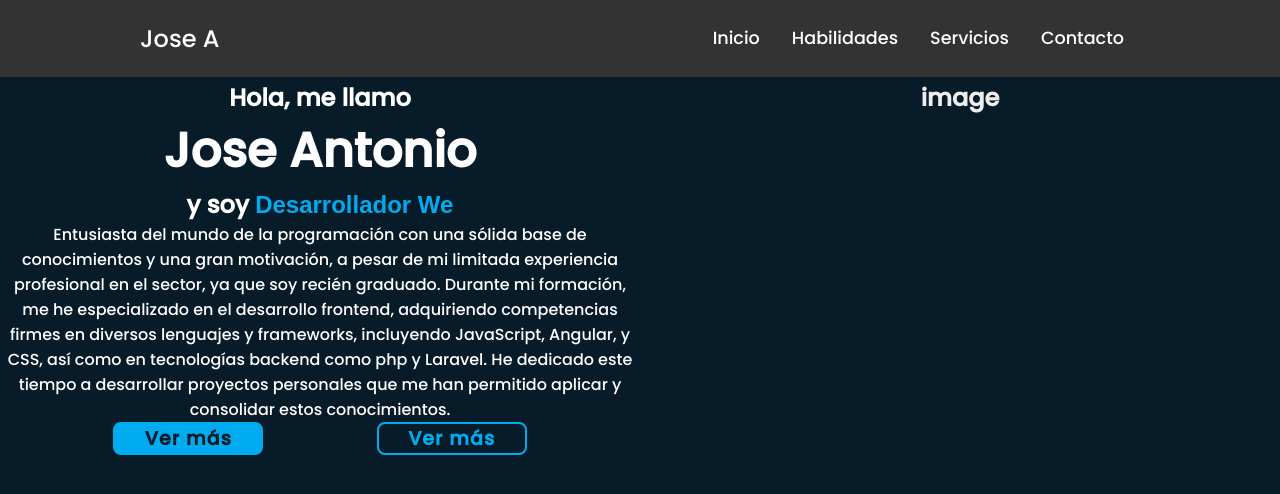
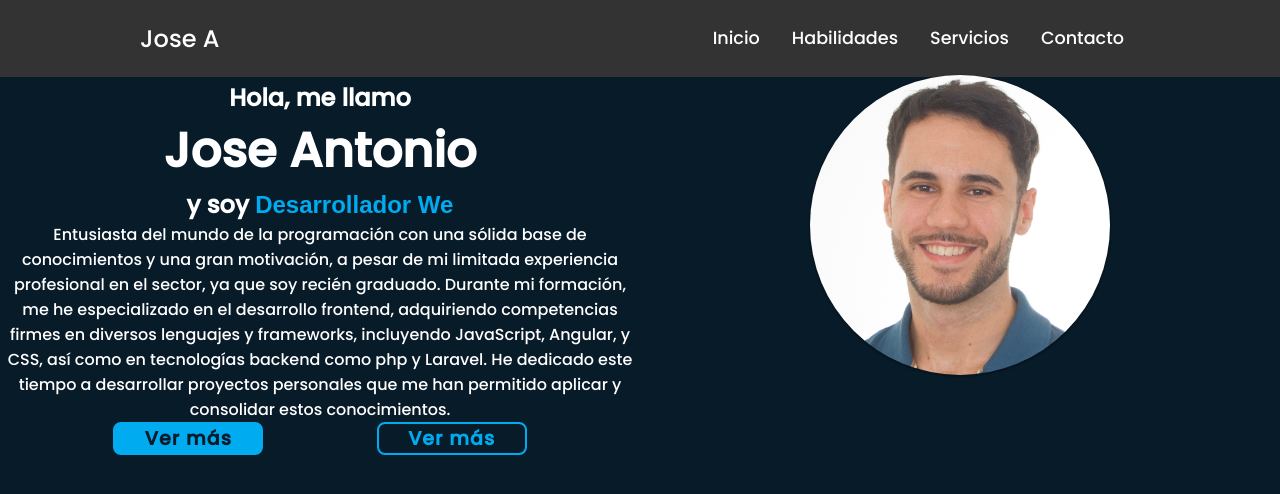
Before and after one commit to joseaholgado/Portfolio_react, a React (Create React App) app in the folder portfolio/: page / in a window 1280 px wide. Shown: the top 494 px of the page. Built offline with nearby package versions, Linux system fonts and the light colour scheme.

Commit message:
Upload: I create component MoveImage
-New component MoveImage
-New folder in assets with name image
-New file in styles with name _keyframes

```diff
--- a/portfolio/package.json
+++ b/portfolio/package.json
@@ -8,6 +8,7 @@
     "@testing-library/react": "^13.4.0",
     "@testing-library/user-event": "^13.5.0",
     "eslint": "^9.9.1",
+    "prop-types": "^15.8.1",
     "react": "^18.3.1",
     "react-dom": "^18.3.1",
     "react-scripts": "5.0.1",
--- a/portfolio/src/components/Navbar/Navbar.scss
+++ b/portfolio/src/components/Navbar/Navbar.scss
@@ -9,6 +9,7 @@
   padding: 1.3rem;
   position: fixed;
   width: 100%;
+
   &__logo{
 
    a {
--- a/portfolio/src/components/Section1/ButtonEffect/ButtonEffect.jsx
+++ b/portfolio/src/components/Section1/ButtonEffect/ButtonEffect.jsx
@@ -1,5 +1,6 @@
 import React from "react"
 import './ButtonEffect.scss'
+import PropTypes from 'prop-types'
 
 const ButtonEffect = ({ variant }) => {
     return (
@@ -8,5 +9,8 @@ const ButtonEffect = ({ variant }) => {
         </button>
     )
     }
-
+// Definely the prop for the component
+ButtonEffect.propTypes = {
+    variant: PropTypes.string
+}
 export default ButtonEffect
--- /dev/null
+++ b/portfolio/src/components/Section1/RotatingImage/MoveImage.scss
@@ -0,0 +1,27 @@
+@import '../../../styles/main.scss';
+
+
+   .moveImage{
+
+        &__central{
+            position: relative;
+            width: 100%;          /* La imagen ocupará el 50% del ancho del contenedor */
+            height: auto;        /* Mantiene la proporción correcta */
+            display: block;      /* Asegura que se centre correctamente con margin */
+            margin: 0 auto;      /* Centra horizontalmente la imagen */
+            max-width: 300px;    /* Límite máximo de ancho */
+            aspect-ratio: 1 / 1; /* Asegura que la imagen sea cuadrada */
+            border-radius:50%;  /* Hace la imagen circular */
+            object-fit: cover;   /* Mantiene la proporción del contenido */
+            object-position: 0% 30%;
+            animation: moveVertical 3s ease-in-out infinite;
+            transition: transform 0.6s ease-in-out, box-shadow 0.6s ease-in-out;
+            &:hover{
+                animation-play-state: paused;
+            }
+
+        }
+
+
+
+   }
--- /dev/null
+++ b/portfolio/src/components/Section1/RotatingImage/moveImage.jsx
@@ -0,0 +1,18 @@
+import React from "react"
+import './MoveImage.scss'
+import photo from '../../../assets/images/Jose_antonio.jpg'
+
+const MoveImage = () => {
+    return (
+        <div className="moveImage">
+            {/* Imagen central */}
+            <img
+                src={photo}
+                alt="PhotoCentral"
+                className="moveImage__central"
+            />
+
+        </div>
+    )
+}
+export default MoveImage
--- a/portfolio/src/components/Section1/Section1.jsx
+++ b/portfolio/src/components/Section1/Section1.jsx
@@ -2,6 +2,7 @@ import React from 'react'
 import './Section1.scss'
 import  MechanicalKeyboard from './MechanicalKeyboard/MechanicalKeyboard.jsx'
 import ButtonEffect from './ButtonEffect/ButtonEffect.jsx'
+import MoveImage from './RotatingImage/moveImage.jsx'
 
 const Section1 =() => {
     return (
@@ -14,7 +15,7 @@ const Section1 =() => {
                 </div>
             </div>
             <div className="section1__image">
-                <h2>image</h2>
+                <MoveImage/>
             </div>
         </div>
     )
--- a/portfolio/src/components/Section1/Section1.scss
+++ b/portfolio/src/components/Section1/Section1.scss
@@ -17,20 +17,12 @@
     }
 
     &__image {
+        display: flex;
+        justify-content: center;
         flex: 1 1 50%;
     }
+
+    @media (max-width: 768px) {
+        flex-direction: column;
+    }
   }
-  ButtonEffect{
-    &:nth-child(2) {
-        background: transparent;
-        color: #00abf0;
-
-        &:hover {
-            color: #081b29;
-        }
-
-        &::before {
-            background: #00abf0;
-        }
-    }
-}
--- /dev/null
+++ b/portfolio/src/styles/_keyframes.scss
@@ -0,0 +1,23 @@
+@keyframes moveVertical {
+    0%,
+    100% {
+        transform: translateY(0);
+        /* Comienza y termina en la posición original */
+    }
+
+    50% {
+        box-shadow: 0px 3px 5px 5px rgba(0, 0, 0, 2.5);
+        /*Efecto sombra*/
+        transform: translateY(-20px);
+        /* Sube 20px */
+}
+}
+
+@keyframes rotate {
+    0% {
+        transform: rotate(0deg);
+    }
+    100% {
+        transform: rotate(360deg);
+    }
+}
--- a/portfolio/src/styles/main.scss
+++ b/portfolio/src/styles/main.scss
@@ -1,2 +1,3 @@
 @import './variables';
 @import './typography';
+@import './keyframes';
```
Also changed, not shown: portfolio/src/assets/images/Jose_antonio.jpg (added), 1 other file (tests, documents, lock files or other folders).
